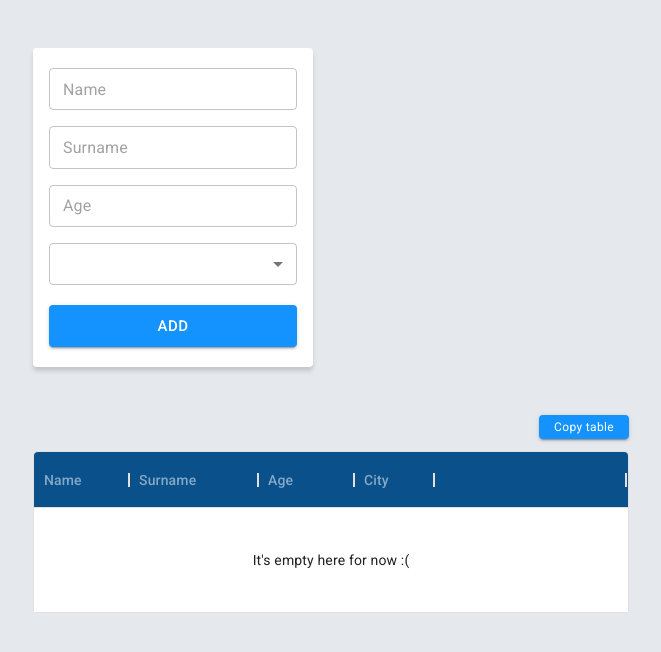
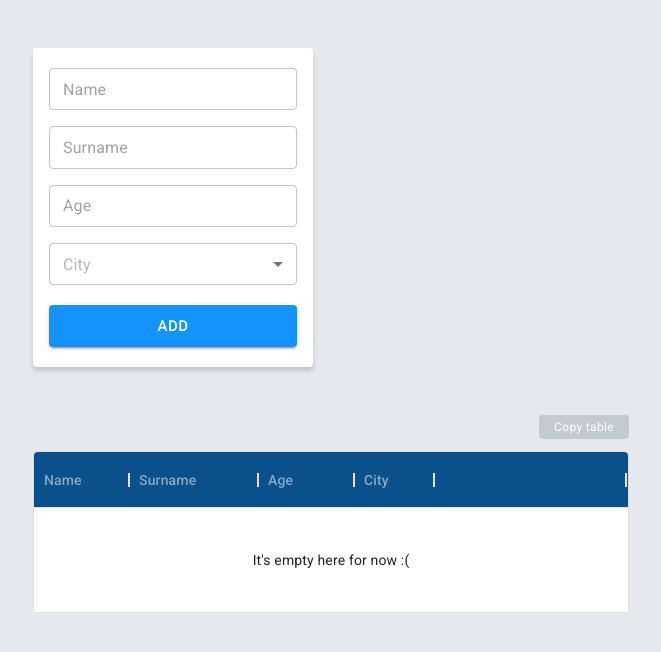
Before and after one commit to VoitihovichP/table_generator_test_task, a React (Vite) app: page / in a window 1280 px wide. Shown: the top 652 px of the page, without its empty margins (282-943 px from the left). Built offline with nearby package versions, Linux system fonts and the light colour scheme.

Commit message:
feat: add placeholder to select

```diff
--- a/src/Screens/TablesScreen/components/UserInfoGrid/UserInfoGrid.tsx
+++ b/src/Screens/TablesScreen/components/UserInfoGrid/UserInfoGrid.tsx
@@ -1,8 +1,8 @@
-import { FC } from 'react';
+import { FC, useMemo } from 'react';
 import { DataGrid } from 'Components/DataGrid/DataGrid.tsx';
 import { GridColDef, DataGridProps } from '@mui/x-data-grid';
 import { Button } from 'Components/Button/Button.tsx';
-import { useAppDispatch } from 'Hooks/redux.ts';
+import { useAppDispatch, useAppSelector } from 'Hooks/redux.ts';
 import { IconCross } from 'Components/Icons/IconCross/IconCross.tsx';
 
 import styles from './UserInfoGrid.module.scss';
@@ -21,6 +21,13 @@ export const UserInfoGrid: FC<UserInfoGridProps> = ({
   tableId,
 }) => {
   const dispatch = useAppDispatch();
+
+  const tablesList = useAppSelector((state) => state.tables.tables);
+
+  const isOriginTableEmpty = useMemo(
+    () => tablesList.length === 1 && tablesList[0].rows.length === 0,
+    [tablesList],
+  );
 
   const { copyTable, deleteTable } = tablesSlice.actions;
 
@@ -51,7 +58,11 @@ export const UserInfoGrid: FC<UserInfoGridProps> = ({
   return (
     <div>
       <div className={styles.userInfoGrid__buttons}>
-        <Button onClick={handleCopyTable} size="small">
+        <Button
+          onClick={handleCopyTable}
+          size="small"
+          disabled={isOriginTableEmpty}
+        >
           Copy table
         </Button>
         {!isFirstTable && (
--- a/src/components/Button/Button.tsx
+++ b/src/components/Button/Button.tsx
@@ -1,4 +1,4 @@
-import { FC } from 'react';
+import React, { Ref } from 'react';
 import {
   Button as MuiButton,
   ButtonProps as MuiButtonProps,
@@ -6,23 +6,31 @@ import {
 
 type ButtonProps = MuiButtonProps;
 
-export const Button: FC<ButtonProps> = ({
+export const Button = React.forwardRef(
+  (
+    {
       children,
       onClick,
       variant = 'contained',
       className,
       fullWidth,
       ...rest
-}) => {
+    }: ButtonProps,
+    ref: Ref<HTMLButtonElement>,
+  ) => {
     return (
       <MuiButton
         variant={variant}
         className={className}
         onClick={onClick}
         {...rest}
+        ref={ref}
         fullWidth={fullWidth}
       >
         {children}
       </MuiButton>
     );
-};
+  },
+);
+
+Button.displayName = 'Button';
--- a/src/components/Select/Select.module.scss
+++ /dev/null
@@ -1,5 +0,0 @@
-@use 'Styles/vars' as *;
-
-.customSelect {
-  height: 42px;
-}
--- a/src/components/Select/Select.tsx
+++ b/src/components/Select/Select.tsx
@@ -3,18 +3,24 @@ import React from 'react';
 import cn from 'classnames';
 
 import { SelectProps } from './Select.type.ts';
-import styles from './Select.module.scss';
 
 export const Select = React.forwardRef(
-  ({ value, onChange, options, className, ...rest }: SelectProps, ref) => {
+  (
+    { value, onChange, options, className, placeholder, ...rest }: SelectProps,
+    ref,
+  ) => {
     return (
       <MuiSelect
         value={value}
         onChange={onChange}
         ref={ref}
-        className={cn(styles.customSelect, className)}
+        className={cn(className, 'mui-select')}
+        displayEmpty
         {...rest}
       >
+        <MenuItem className="muiSelect-placeholderWrapper" disabled value="">
+          <p className="muiSelect-placeholder">{placeholder}</p>
+        </MenuItem>
         {options.map((item) => (
           <MenuItem key={item.value} value={item.value}>
             {item.label}
--- a/src/styles/index.scss
+++ b/src/styles/index.scss
@@ -1,6 +1,7 @@
 @use 'vars' as *;
 
 @import './mui/button';
+@import './mui/select';
 
 @import '@fontsource/roboto/300.css';
 @import '@fontsource/roboto/400.css';
--- a/src/styles/mui/button.scss
+++ b/src/styles/mui/button.scss
@@ -12,7 +12,8 @@
     }
   }
   .MuiButton-sizeSmall {
-    min-width: 90px;
+    padding: 4px 15px;
+    //min-width: 90px;
     height: 24px;
     font-size: 12px;
     font-weight: 400;
--- /dev/null
+++ b/src/styles/mui/select.scss
@@ -0,0 +1,23 @@
+@use 'Styles/vars' as *;
+
+#body {
+  .mui-select {
+    height: 42px;
+  }
+
+  .Mui-focused {
+    .muiSelect-placeholder {
+      opacity: 0;
+    }
+  }
+
+  .muiSelect-placeholder {
+    color: $grey;
+    opacity: 0.6;
+    font-weight: 400;
+  }
+
+  .muiSelect-placeholderWrapper {
+    display: none;
+  }
+}
```
Lines whose indentation alone changed are shown as unchanged.
